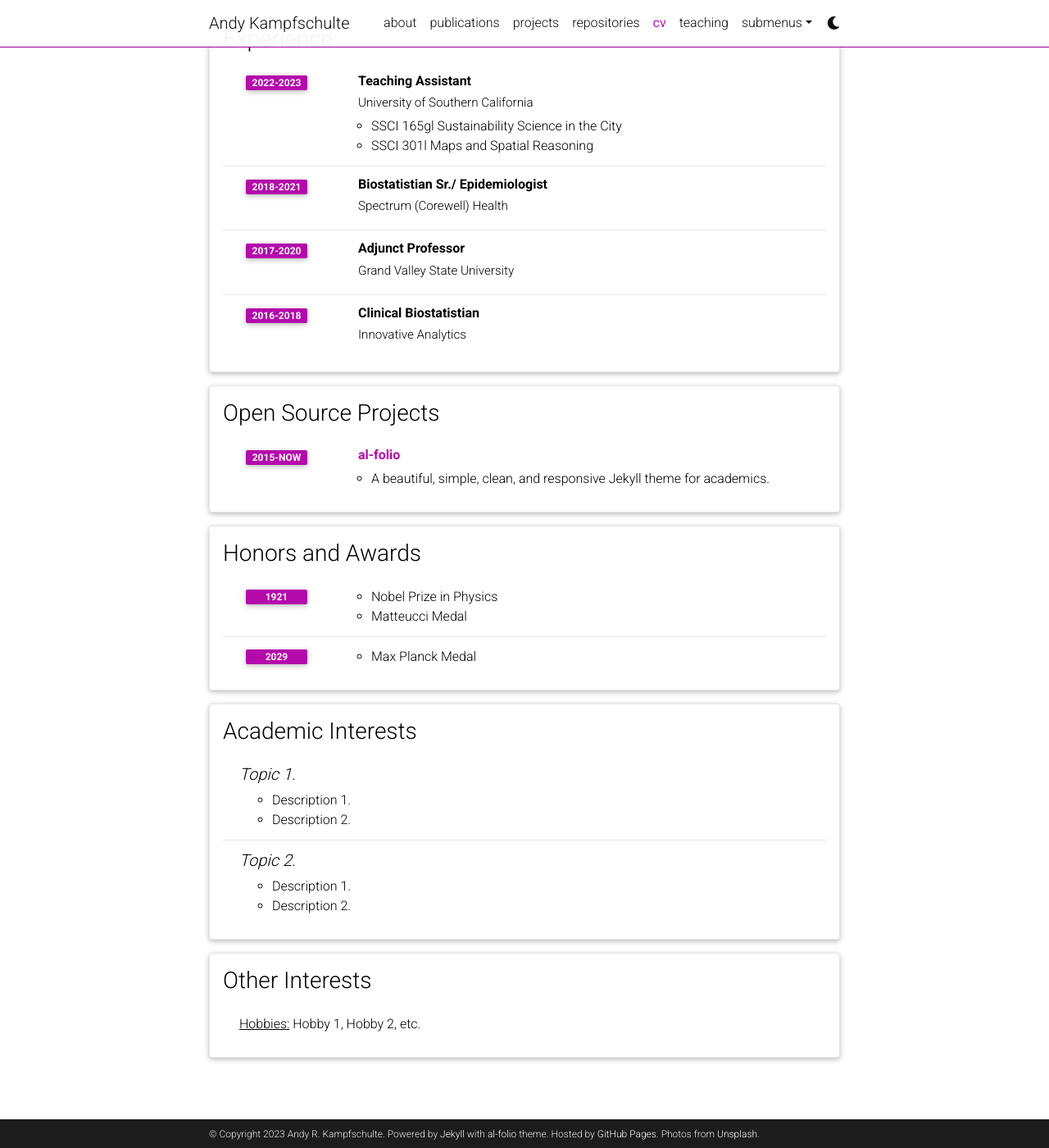
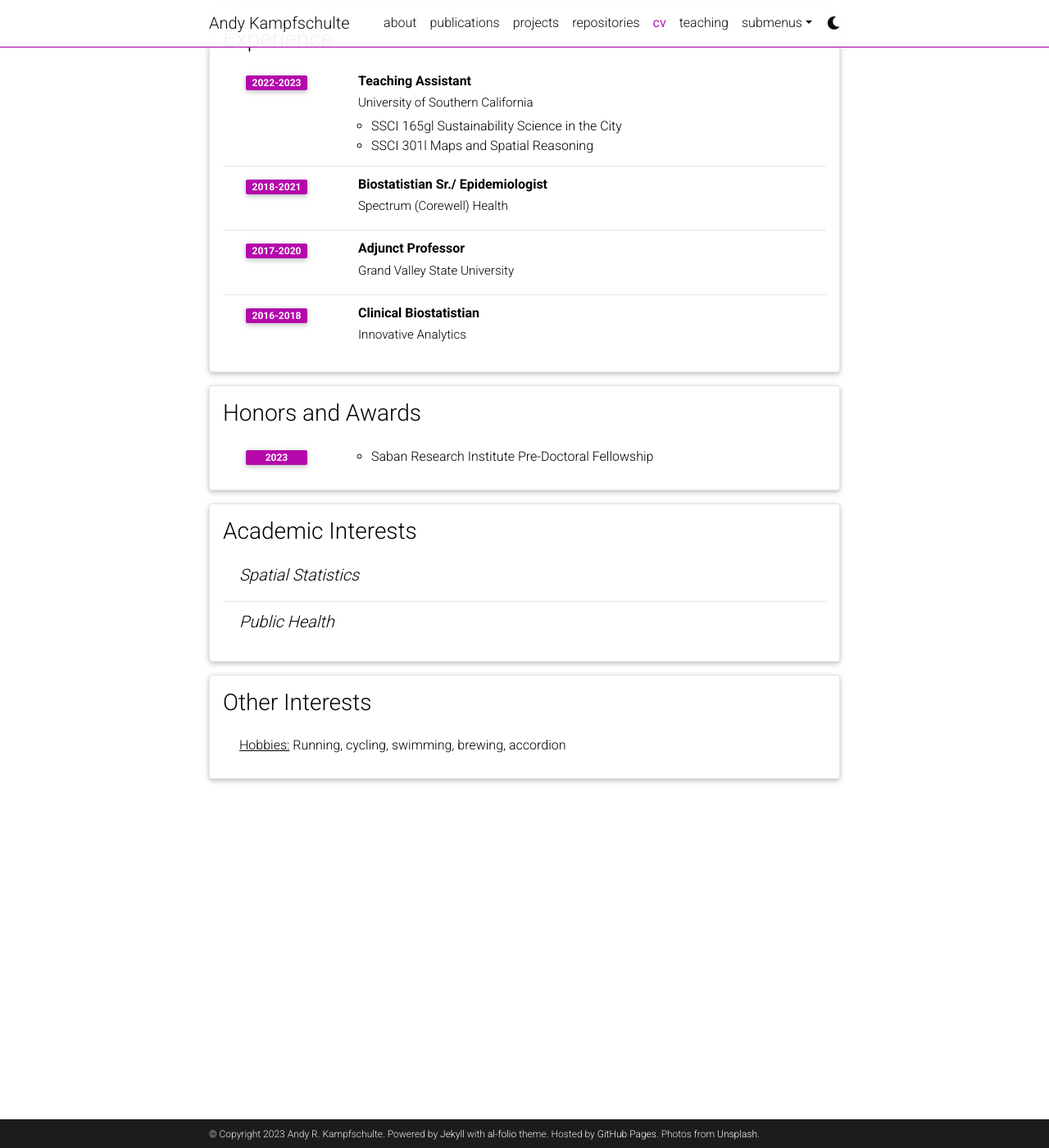
Before and after one commit to kampfsca/kampfsca.github.io, a Jekyll site: the page built from _pages/cv.md, in a window 1280 px wide and 1400 px high, scrolled down 838 px. Shown: the whole window at 82% size. Built offline with Jekyll 4.4.1, drawn with Linux system fonts in a browser that asks for light colours; comment, search, counter and statistics services are not loaded; a style sheet for code colours, icons or effects is not loaded.

Commit message:
update cv

```diff
--- a/_data/cv.yml
+++ b/_data/cv.yml
@@ -52,37 +52,23 @@
       institution: Innovative Analytics
       year: 2016-2018
 
-- title: Open Source Projects
-  type: time_table
-  contents:
-    - title: <a href="https://github.com/alshedivat/al-folio">al-folio</a>
-      year: 2015-now
-      description: A beautiful, simple, clean, and responsive Jekyll theme for academics.
 
 - title: Honors and Awards
   type: time_table
   contents:
-    - year: 1921
+    - year: 2023
       items:
-        - Nobel Prize in Physics
-        - Matteucci Medal
-    - year: 2029
-      items:
-        - Max Planck Medal
+        - Saban Research Institute Pre-Doctoral Fellowship
+
 
 - title: Academic Interests
   type: nested_list
   contents:
-    - title: Topic 1.
-      items:
-        - Description 1.
-        - Description 2.
-    - title: Topic 2.
-      items:
-        - Description 1.
-        - Description 2.
+    - title: Spatial Statistics
+    - title: Public Health
+
 
 - title: Other Interests
   type: list
   contents:
-    - <u>Hobbies:</u> Hobby 1, Hobby 2, etc.
+    - <u>Hobbies:</u> Running, cycling, swimming, brewing, accordion
```
